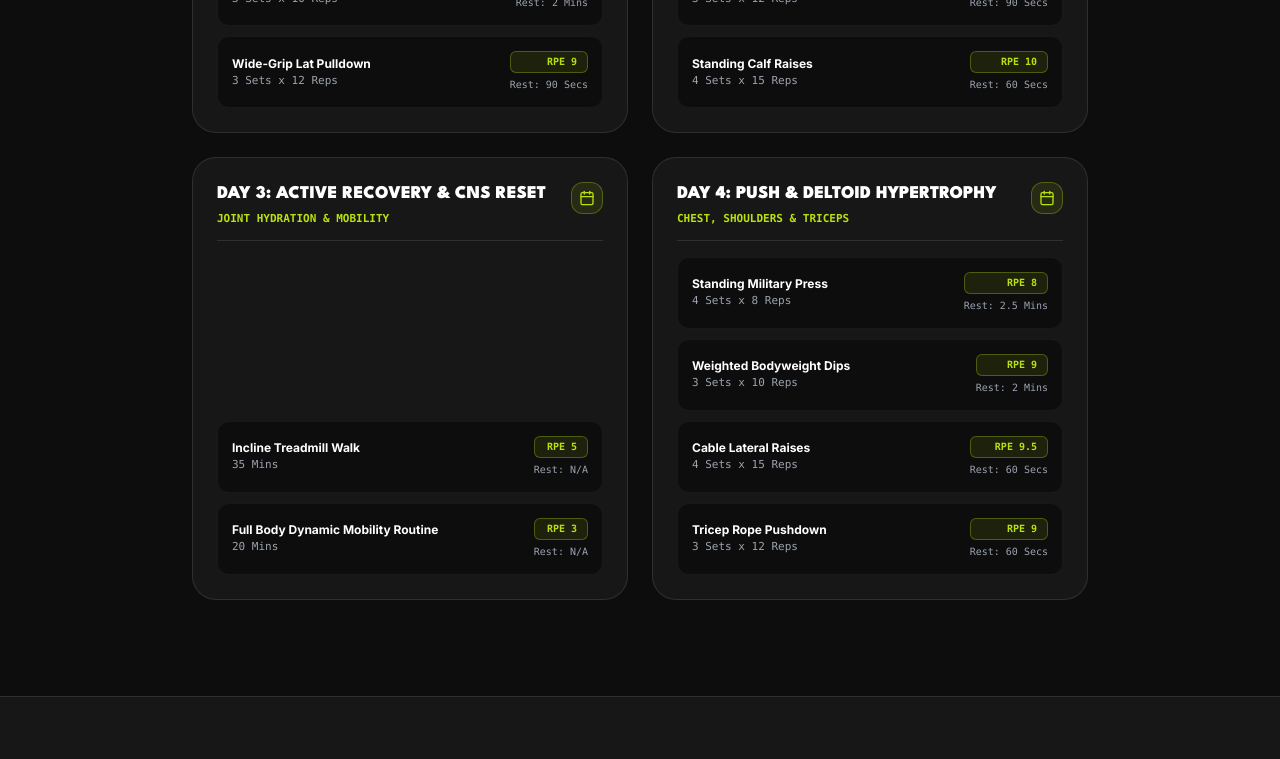
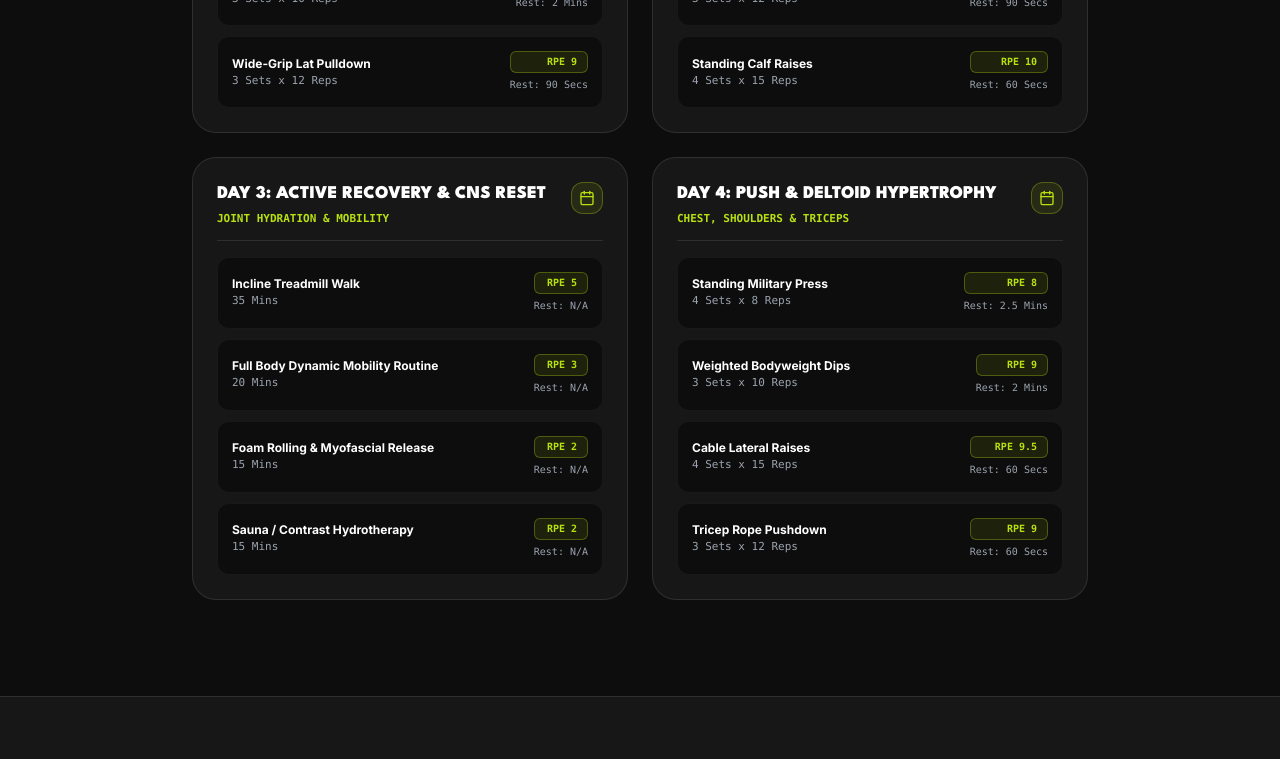
Before and after one commit to ardiansyah-23/MADRock, a Next.js app: page /ai-coach in a window 1280 px wide. Shown: the part 1157-1916 px from the top of the page. Built offline with nearby package versions, Linux system fonts and the light colour scheme.

Commit message:
fix: balance all 7 workout protocol cards with 4 complete exercises per day and align grid items-start

```diff
--- a/src/app/ai-coach/page.tsx
+++ b/src/app/ai-coach/page.tsx
@@ -40,7 +40,7 @@ export default function AICoachPage() {
   const [loading, setLoading] = useState(false);
   const [copied, setCopied] = useState(false);
 
-  // Dynamic Generator Helper Functions
+  // Dynamic Generator Helper Functions - Every Day has exactly 4 items for uniform card height
   const generateDynamicWorkout = (days: number, userGoal: string, exp: string) => {
     const pool = [
       {
@@ -69,6 +69,8 @@ export default function AICoachPage() {
         exercises: [
           { name: "Incline Treadmill Walk", sets: "35 Mins", rpe: "RPE 5", rest: "N/A" },
           { name: "Full Body Dynamic Mobility Routine", sets: "20 Mins", rpe: "RPE 3", rest: "N/A" },
+          { name: "Foam Rolling & Myofascial Release", sets: "15 Mins", rpe: "RPE 2", rest: "N/A" },
+          { name: "Sauna / Contrast Hydrotherapy", sets: "15 Mins", rpe: "RPE 2", rest: "N/A" },
         ],
       },
       {
@@ -98,6 +100,7 @@ export default function AICoachPage() {
           { name: "Conventional Deadlift", sets: "3 Sets x 5 Reps", rpe: "RPE 8.5", rest: "3.5 Mins" },
           { name: "Bulgarian Split Squats", sets: "3 Sets x 10 Reps/leg", rpe: "RPE 9", rest: "2 Mins" },
           { name: "Hanging Leg Raises", sets: "4 Sets x 15 Reps", rpe: "RPE 9.5", rest: "60 Secs" },
+          { name: "Cable Woodchoppers & Rotation", sets: "3 Sets x 15 Reps", rpe: "RPE 9", rest: "60 Secs" },
         ],
       },
       {
@@ -107,6 +110,7 @@ export default function AICoachPage() {
           { name: "Dumbbell Thrusters", sets: "4 Sets x 12 Reps", rpe: "RPE 9", rest: "90 Secs" },
           { name: "Kettlebell Swings", sets: "4 Sets x 20 Reps", rpe: "RPE 9", rest: "60 Secs" },
           { name: "Rowing Ergometer Sprints", sets: "5 Rounds x 250m", rpe: "RPE 9.5", rest: "90 Secs" },
+          { name: "Farmer's Heavy Carries", sets: "4 Sets x 50 Meters", rpe: "RPE 9", rest: "60 Secs" },
         ],
       },
     ];
@@ -445,7 +449,7 @@ export default function AICoachPage() {
                   </button>
                 </div>
 
-                <div className="grid grid-cols-1 md:grid-cols-2 gap-6">
+                <div className="grid grid-cols-1 md:grid-cols-2 gap-6 items-start">
                   {workoutProtocol.map((dayBlock, dIdx) => (
                     <div
                       key={dIdx}
@@ -506,7 +510,7 @@ export default function AICoachPage() {
                   </div>
                 </div>
 
-                <div className="grid grid-cols-1 md:grid-cols-2 gap-6">
+                <div className="grid grid-cols-1 md:grid-cols-2 gap-6 items-start">
                   {mealProtocol.map((mBlock, mIdx) => (
                     <div
                       key={mIdx}
```
